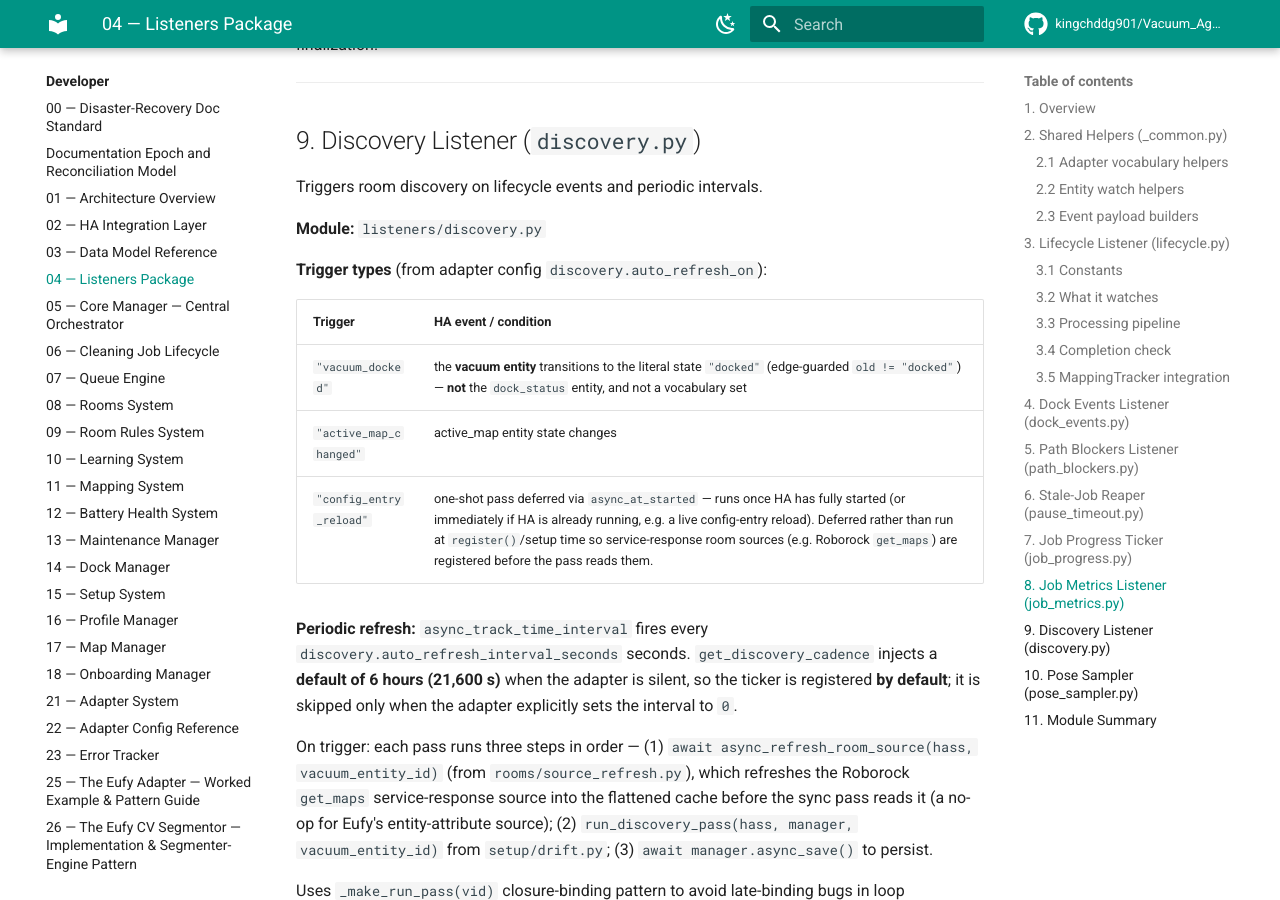
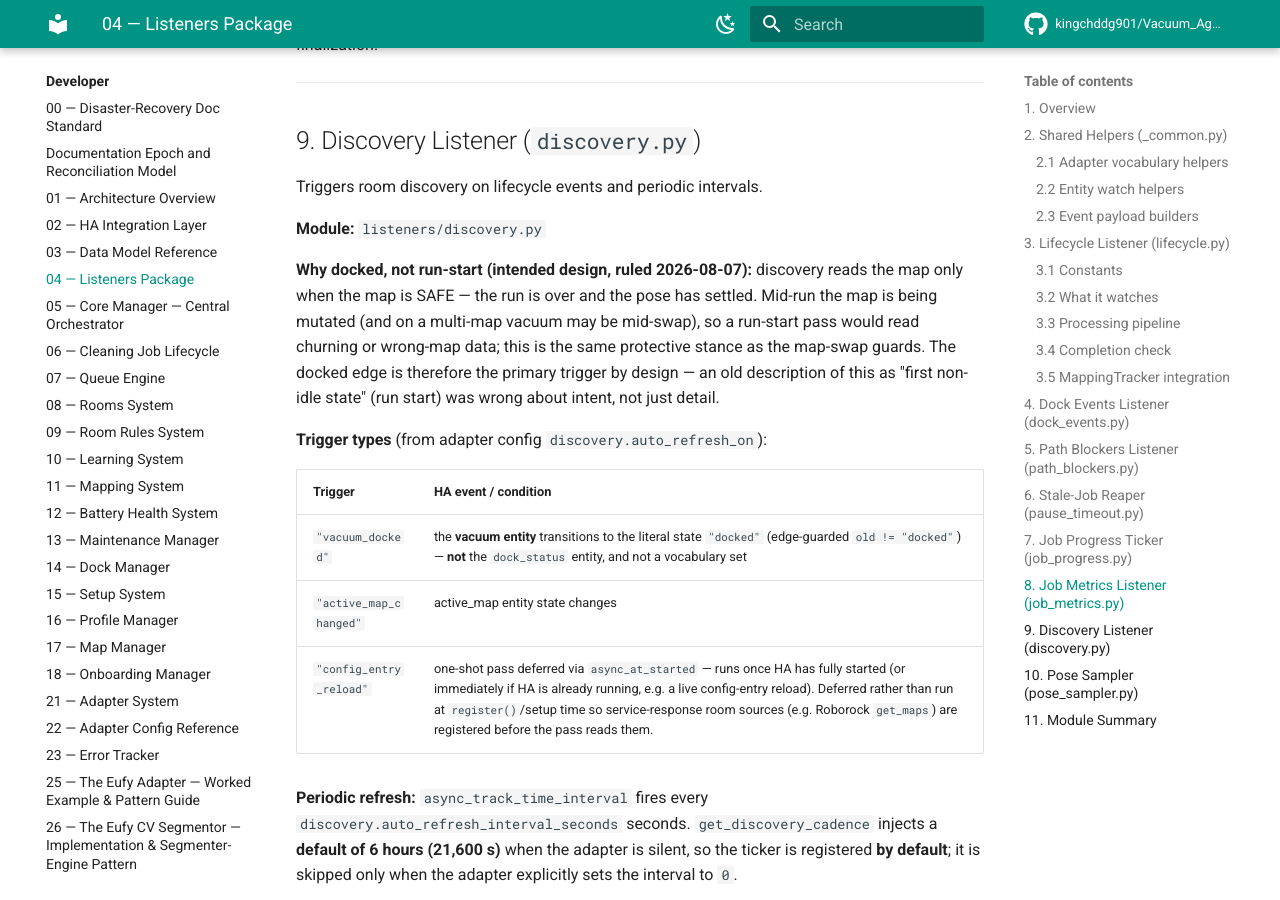
Before and after one commit to kingchddg901/Vacuum_Agent, an MkDocs documentation site: the page built from docs/dev/04-listeners.md, in a window 1280 px wide and 900 px high, scrolled down 10377 px. Built offline with MkDocs 1.6.1 and Material for MkDocs 9.7.7, drawn with Linux system fonts in a browser that asks for light colours; comment, search, counter and statistics services are not loaded.

Commit message:
docs: Q1 ruled — discovery fires on docked BY DESIGN (map-swap-protection semantics)
Chris 2026-08-07: intended design is discovery once the pose updated and the
map is safe — the same protective stance as the map-swap guards. 01-arch:523
corrected; 04-listeners sec 9 carries the rationale; 'first non-idle' was
wrong about intent. Last held doc sections unfrozen.

Co-Authored-By: Claude Fable 5 <noreply@anthropic.com>

```diff
--- a/docs/dev/04-listeners.md
+++ b/docs/dev/04-listeners.md
@@ -248,6 +248,14 @@ Triggers room discovery on lifecycle events and periodic intervals.
 
 **Module:** `listeners/discovery.py`
 
+**Why docked, not run-start (intended design, ruled 2026-08-07):** discovery reads the
+map only when the map is SAFE — the run is over and the pose has settled. Mid-run the
+map is being mutated (and on a multi-map vacuum may be mid-swap), so a run-start pass
+would read churning or wrong-map data; this is the same protective stance as the
+map-swap guards. The docked edge is therefore the primary trigger by design — an old
+description of this as "first non-idle state" (run start) was wrong about intent, not
+just detail.
+
 **Trigger types** (from adapter config `discovery.auto_refresh_on`):
 
 | Trigger | HA event / condition |
```
Also changed, not shown: .claude/notes/synthesis/DOC-PASS-TRIAGE.md (+5 -1 lines), docs/dev/01-architecture-overview.md (+1 -1 lines).
